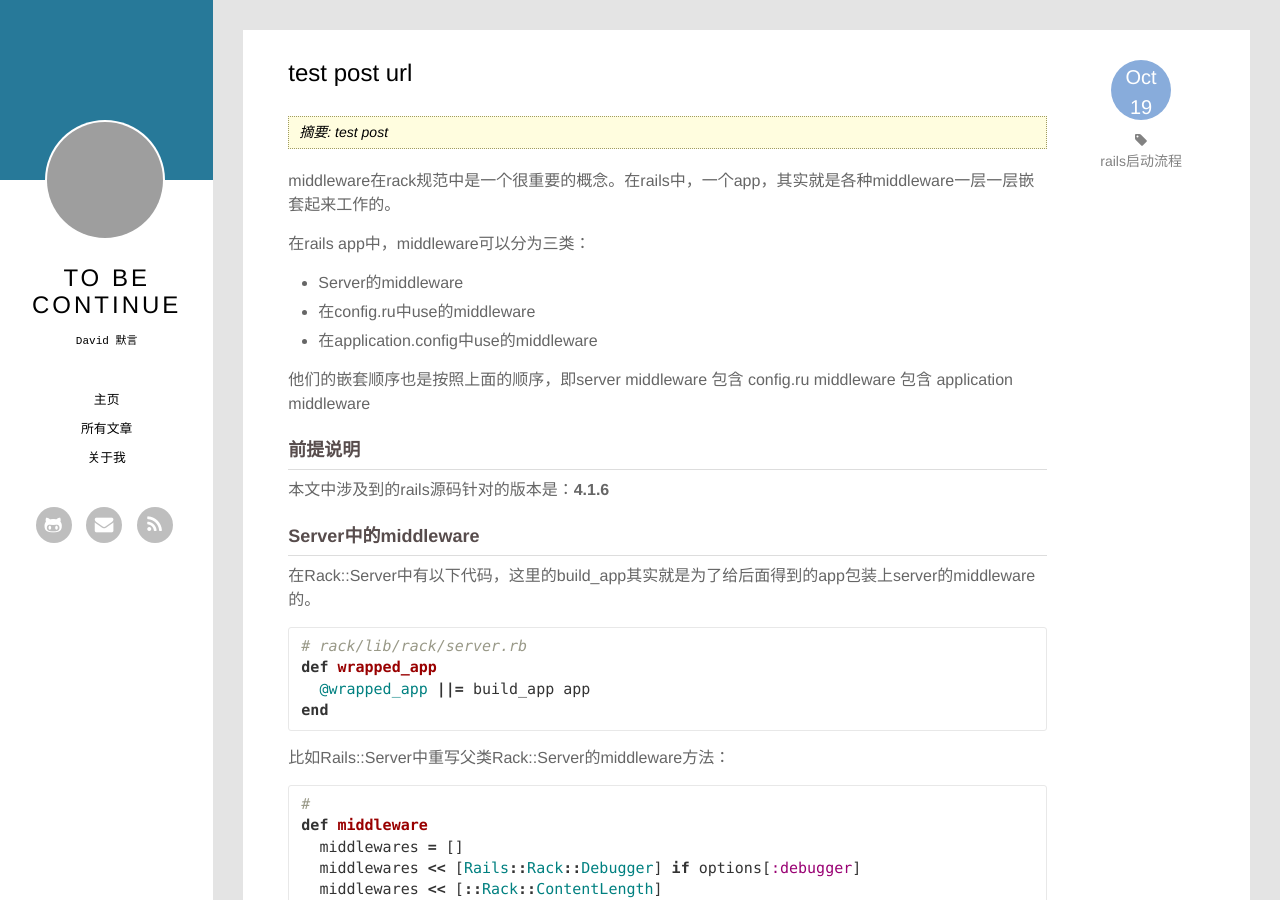
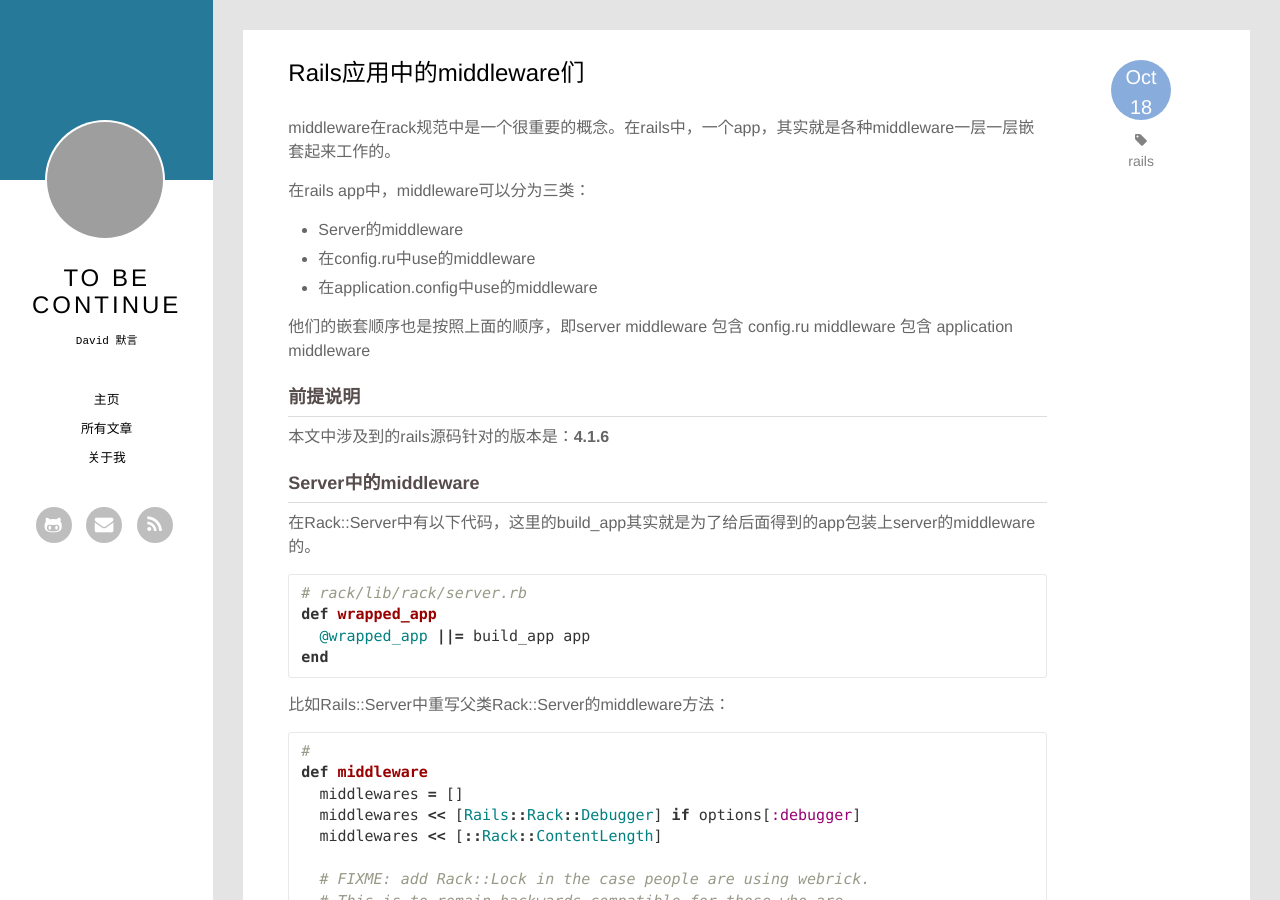
Before and after one commit to MakeItEasy/makeiteasy.github.com, a Jekyll site: the page built from _posts/2014-10-19-test-post-url.markdown, in a window 1280 px wide and 900 px high. Built offline with Jekyll 4.4.1, drawn with Linux system fonts in a browser that asks for light colours; Markdown is read by kramdown in place of the engine named in the settings; comment, search, counter and statistics services are not loaded; grey boxes are pictures that could not be loaded.

Commit message:
修改了front matter也一致

```diff
--- a/_posts/2014-10-19-test-post-url.markdown
+++ b/_posts/2014-10-19-test-post-url.markdown
@@ -1,10 +1,9 @@
 ---
 layout: post
-title: "test post url"
-date: "2014-10-19 14:56:59 +0800"
-description: "test post"
+title: "Rails应用中的middleware们"
+date: "2014-10-19 00:17:38 +0800"
 comments: true
-tags: [rails启动流程]
+tags: [rails]
 ---
 
 middleware在rack规范中是一个很重要的概念。在rails中，一个app，其实就是各种middleware一层一层嵌套起来工作的。
```
